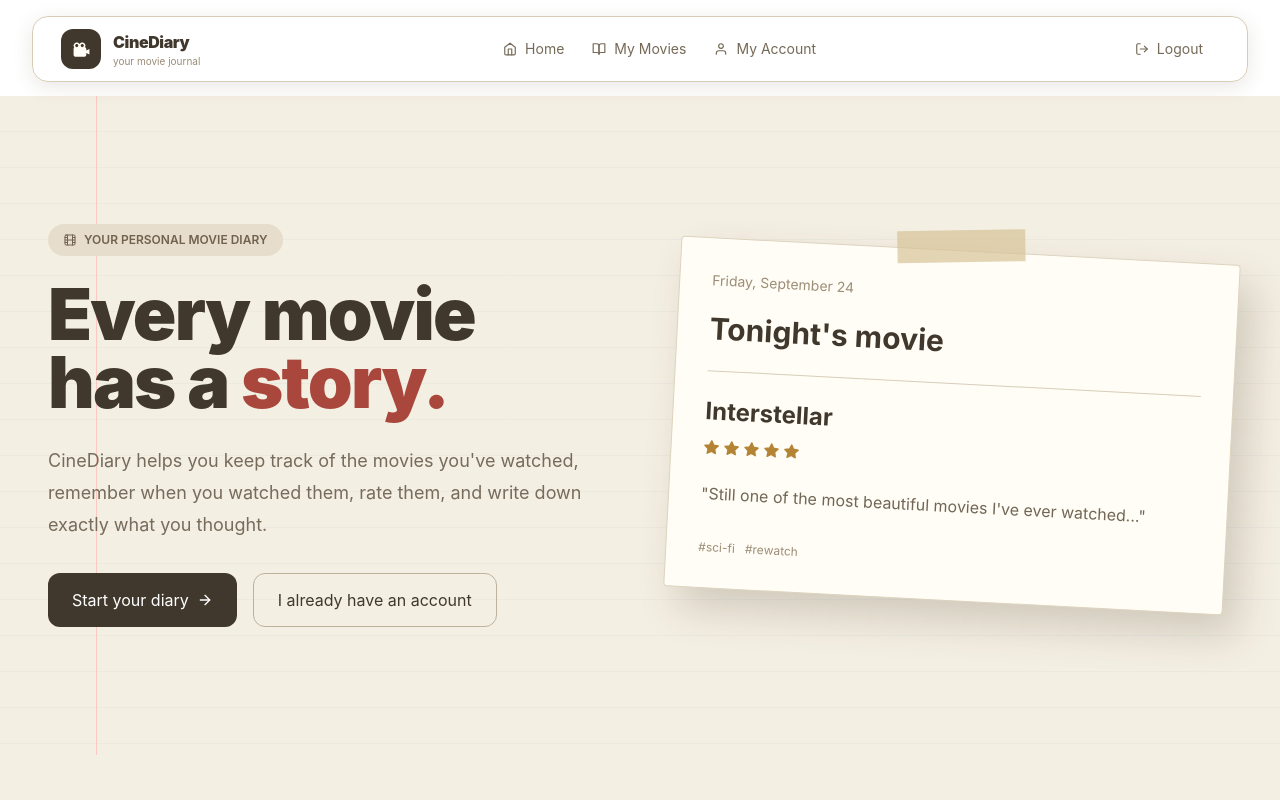
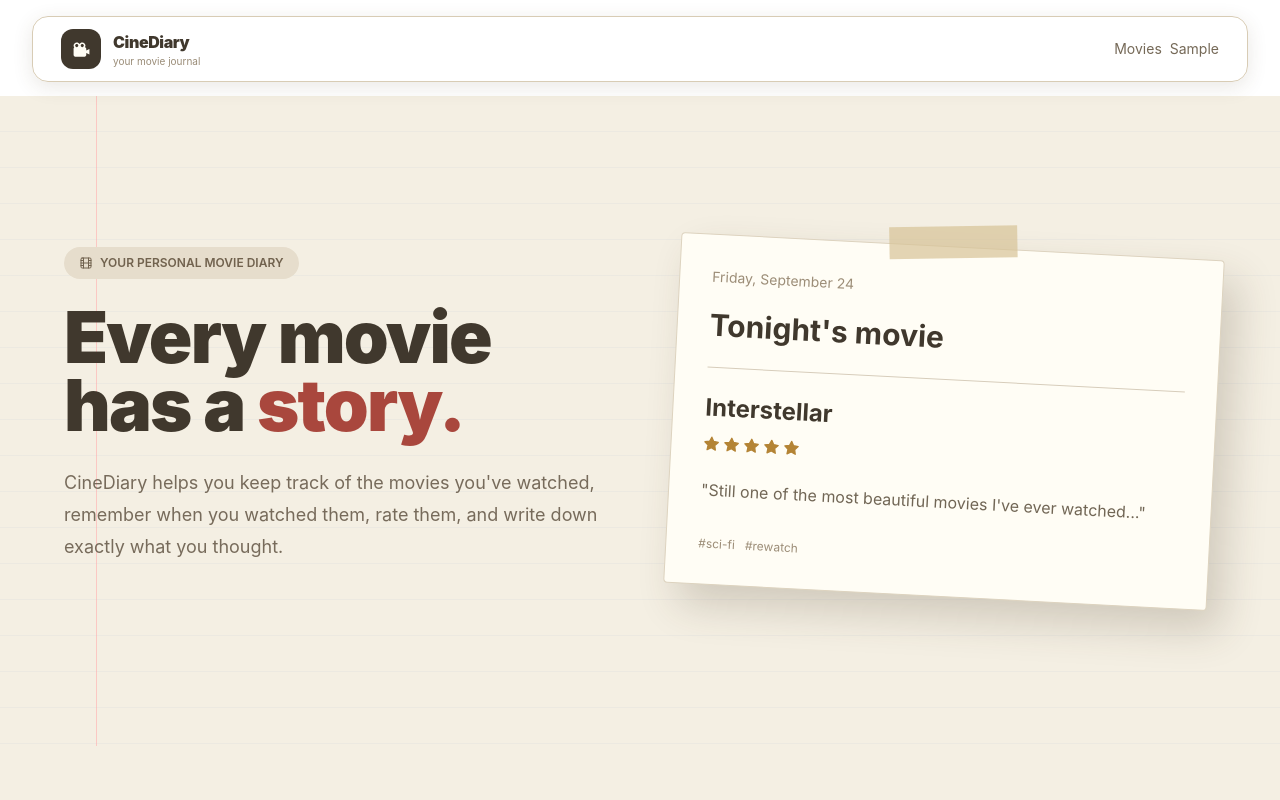
Before and after one commit to balajilaygude/Fullstack-app, a React app in the folder app/: page / in a window 1280 px wide. Shown: the top 800 px of the page. Built offline with nearby package versions, Linux system fonts and the light colour scheme; sample sign-in values are in the browser's storage; the HTML template or start-up script is replaced by a standard one.

Commit message:
homescreen done

```diff
--- a/app/src/components/Footer.jsx
+++ b/app/src/components/Footer.jsx
@@ -62,6 +62,7 @@ export default function Footer() {
               Your movies. Your ratings.
               Your memories.
             </p>
+            <p className="text-sm text-[#bdb19e] leading-6">Admin email : balajiwork05@gmail.com</p>
           </div>
 
         </div>
--- a/app/src/components/Navbar.jsx
+++ b/app/src/components/Navbar.jsx
@@ -5,7 +5,6 @@ import {
   FiUser,
   FiLogIn,
   FiUserPlus,
-  FiLogOut,
 } from "react-icons/fi";
 import { BiSolidCameraMovie } from "react-icons/bi";
 import { useAuth } from "../context/AuthContext";
@@ -23,7 +22,7 @@ export default function Navbar() {
     <header className="fixed top-0 left-0 right-0 z-50 px-4 md:px-8 pt-4">
 
       <nav className="max-w-7xl mx-auto backdrop-blur-md bg-transparent border border-[#d8ccb5] shadow-[0_5px_20px_rgba(80,65,45,0.12)] rounded-2xl">
-        <div className="h-16 px-5 md:px-7 flex items-center justify-between">
+        <div className="h-16 sm:px-5 px-2 md:px-7 flex items-center justify-between">
 
 
           <Link
@@ -45,39 +44,6 @@ export default function Navbar() {
             </div>
           </Link>
 
-          {/* Navigation */}
-          <div className="hidden md:flex items-center gap-7">
-
-            <Link
-              to="/"
-              className="flex items-center gap-2 text-sm text-[#756957] hover:text-amber-900 hover:scale-110 duration-150"
-            >
-              <FiHome />
-              Home
-            </Link>
-
-            {user && (
-              <Link
-                to="/movies"
-                className="flex items-center gap-2 text-sm text-[#756957] hover:text-amber-900 hover:scale-110 duration-150"
-              >
-                <FiBookOpen />
-                My Movies
-              </Link>
-            )}
-
-            {user && (
-              <Link
-                to="/account"
-                className="flex items-center gap-2 text-sm text-[#756957] hover:text-amber-900 hover:scale-110 duration-150"
-              >
-                <FiUser />
-                My Account
-              </Link>
-            )}
-
-          </div>
-
           {/* Right */}
           <div className="flex items-center gap-2">
 
@@ -85,28 +51,37 @@ export default function Navbar() {
               <>
                 <Link
                   to="/signin"
-                  className="hidden sm:flex items-center gap-2 px-4 py-2 text-sm text-[#665a49] hover:text-amber-900 hover:scale-110  duration-150"
+                  className="flex items-center px-4 py-2 text-sm text-[#665a49] hover:text-amber-900 hover:scale-110  duration-150"
                 >
-                  <FiLogIn />
                   Sign In
                 </Link>
 
                 <Link
                   to="/signup"
-                  className="flex items-center gap-2 bg-[#40382d] text-white px-4 py-2.5 rounded-xl text-sm hover:bg-[#574b3c] transition"
+                  className="flex items-center gap-1 bg-[#40382d] text-white sm:px-4 px-2 py-2.5 rounded-xl text-sm hover:bg-[#574b3c] transition"
                 >
                   <FiUserPlus />
                   Sign Up
                 </Link>
               </>
             ) : (
-              <button
-                onClick={handleLogout}
-                className="flex items-center gap-2 px-4 py-2.5 rounded-xl text-sm text-[#756957] hover:bg-[#eee7d8]"
+              <>
+              <Link
+                to="/movies"
+                className="flex items-center gap-1 text-sm text-[#756957] hover:text-amber-900 hover:scale-110 duration-150"
               >
-                <FiLogOut />
-                Logout
-              </button>
+                Movies
+              </Link>
+
+              <Link
+                to="/account"
+                className="flex items-center gap-1 text-sm text-[#756957] hover:text-amber-900 hover:scale-110 duration-150"
+              >
+
+                 {user.name.split(" ")[0]}
+              </Link>
+
+              </>
             )}
 
           </div>
--- a/app/src/pages/Home.jsx
+++ b/app/src/pages/Home.jsx
@@ -6,10 +6,12 @@ import {
   FiBookOpen,
   FiArrowRight,
 } from "react-icons/fi";
+import { useAuth } from "../context/AuthContext";
 
 export default function Home() {
+  const {user}=useAuth()
   return (
-    <div className="bg-[#f4efe3] min-h-screen text-[#40382d]">
+    <div className="bg-[#f4efe3] text-[#40382d]">
 
       {/* Hero */}
       <section className="relative min-h-[650px] flex items-center overflow-hidden">
@@ -26,7 +28,7 @@ export default function Home() {
         {/* Red margin */}
         <div className="absolute left-10 md:left-24 top-0 bottom-0 border-l border-red-300/50" />
 
-        <div className="relative max-w-7xl mx-auto px-6 md:px-12 py-32 grid lg:grid-cols-2 gap-16 items-center">
+        <div className="relative max-w-7xl mx-auto sm:px-16 px-6 pt-16 pb-4 md:py-32 grid lg:grid-cols-2 gap-16 items-center">
 
           <div>
 
@@ -49,7 +51,8 @@ export default function Home() {
             </p>
 
             <div className="flex flex-wrap gap-4 mt-8">
-
+            {!user &&
+            <>
               <Link
                 to="/signup"
                 className="bg-[#40382d] text-white px-6 py-3.5 rounded-xl flex items-center gap-2 hover:bg-[#574b3c] transition"
@@ -64,13 +67,14 @@ export default function Home() {
               >
                 I already have an account
               </Link>
-
+              </>
+}
             </div>
 
           </div>
 
           {/* Diary illustration */}
-          <div className="hidden lg:block">
+          <div className="">
 
             <div className="relative rotate-3">
 
@@ -183,7 +187,7 @@ export default function Home() {
           <p className="text-white/60 mt-4">
             Because some movies deserve to be remembered.
           </p>
-
+        {!user?
           <Link
             to="/signup"
             className="inline-flex items-center gap-2 mt-8 bg-[#e7dcc7] text-[#40382d] px-7 py-3.5 rounded-xl font-semibold"
@@ -191,6 +195,14 @@ export default function Home() {
             Create your diary
             <FiArrowRight />
           </Link>
+          :
+                    <Link
+            to="/movies"
+            className="inline-flex items-center gap-2 mt-8 bg-[#e7dcc7] text-[#40382d] px-7 py-3.5 rounded-xl font-semibold"
+          >
+            Add your Movie List
+            <FiArrowRight />
+          </Link>}
 
         </div>
 
```
